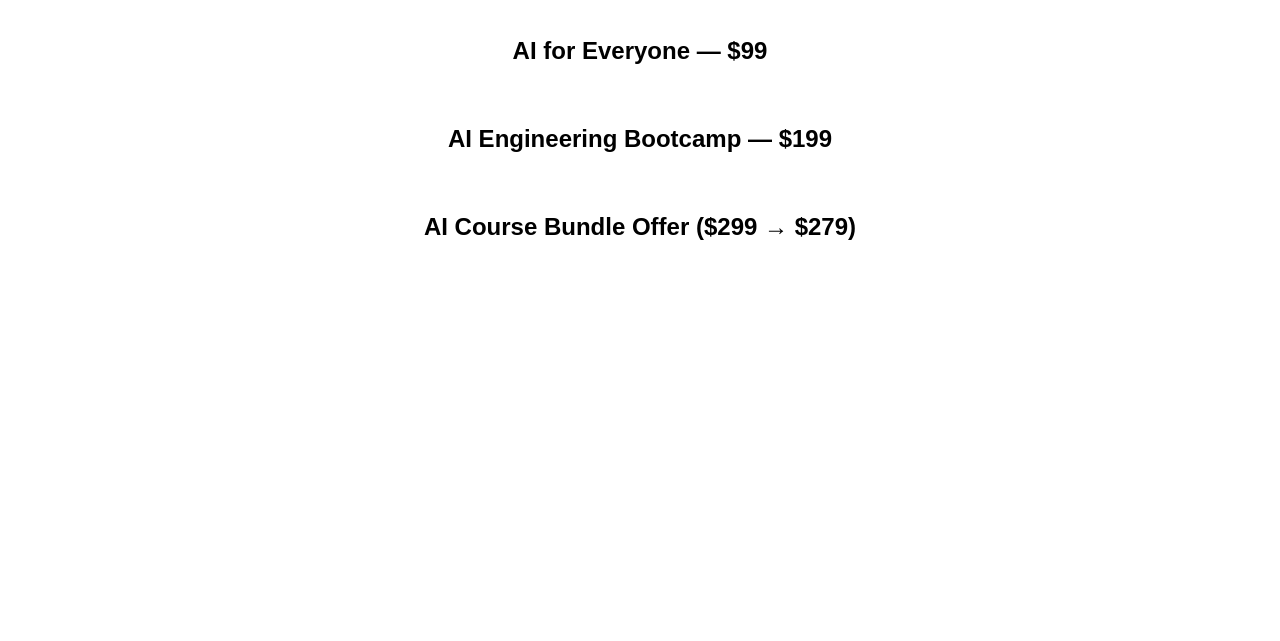
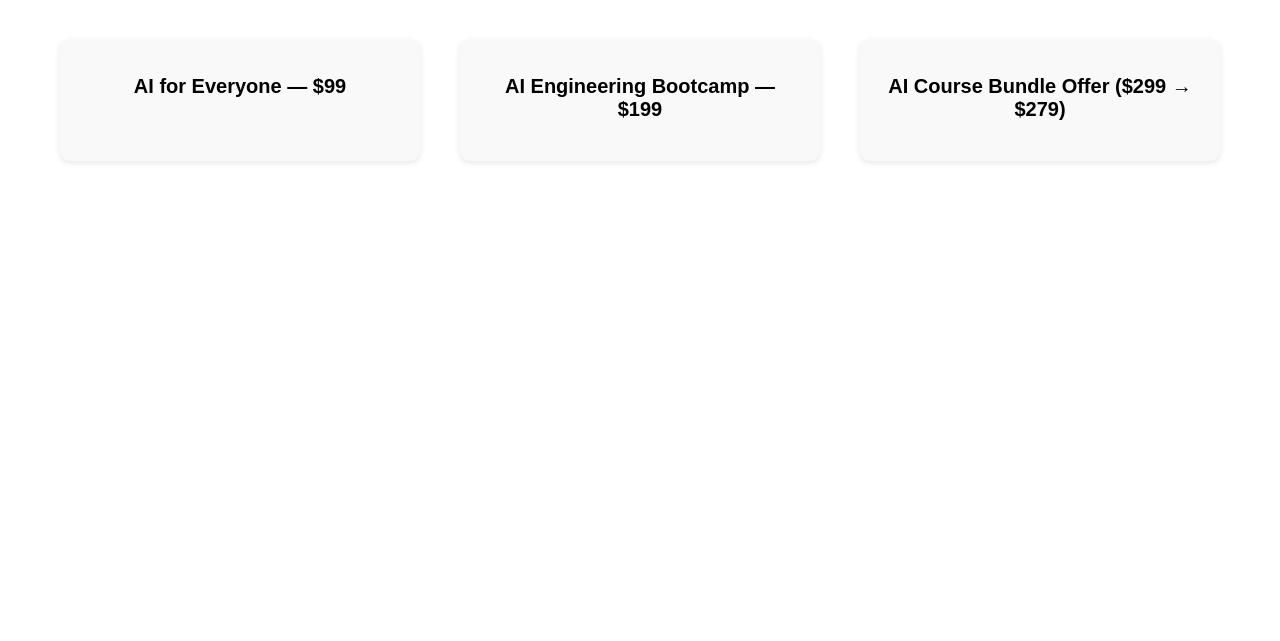
Before and after one commit to Ngeyane2003/AI-Course, a plain HTML site: page index.html in a window 1280 px wide. Shown: the part 159-800 px from the top of the page. Drawn offline with Linux system fonts and the light colour scheme; a script that the page names is missing.

Commit message:
Index.html

```diff
--- a/index.html
+++ b/index.html
@@ -8,12 +8,41 @@
     <script
       src="https://www.paypal.com/sdk/js?client-id=BAAWdpxE1NLrXYCiwgYkb3ZCtOVAGtHQSjn3TvJnfa64SO2BtXXvtltqBpjsaXH1WYGQhDmvIo6N_n0-fs&components=hosted-buttons&disable-funding=venmo&currency=USD">
     </script>
+    <style>
+        body {
+            font-family: Arial, sans-serif;
+            text-align: center;
+            padding: 50px;
+            margin: 0;
+        }
+        .courses {
+            display: flex;
+            flex-wrap: wrap;
+            justify-content: center;
+            gap: 40px;
+            margin-top: 50px;
+        }
+        .course-box {
+            flex: 1 1 300px;
+            max-width: 320px;
+            background: #f9f9f9;
+            padding: 20px;
+            border-radius: 10px;
+            box-shadow: 0 2px 6px rgba(0,0,0,0.1);
+        }
+        .course-box h2 {
+            font-size: 20px;
+            margin-bottom: 20px;
+        }
+    </style>
 </head>
-<body style="font-family: Arial, sans-serif; text-align: center; padding: 50px;">
+<body>
     <h1>Join Our AI Courses</h1>
     <p>Select a course below to enroll and pay securely with PayPal:</p>
 
-    <div style="margin-top: 40px;">
+    <div class="courses">
+        <!-- Course 1 -->
+        <div class="course-box">
             <h2>AI for Everyone — $99</h2>
             <div id="paypal-container-EU93KRXX5TSYA"></div>
             <script>
@@ -23,7 +52,8 @@
             </script>
         </div>
 
-    <div style="margin-top: 60px;">
+        <!-- Course 2 -->
+        <div class="course-box">
             <h2>AI Engineering Bootcamp — $199</h2>
             <div id="paypal-container-TPPRY2WFGDPJY"></div>
             <script>
@@ -33,7 +63,8 @@
             </script>
         </div>
 
-    <div style="margin-top: 60px;">
+        <!-- Course 3 -->
+        <div class="course-box">
             <h2>AI Course Bundle Offer ($299 → $279)</h2>
             <div id="paypal-container-4B44NAQ2NQAAS"></div>
             <script>
@@ -42,6 +73,6 @@
               }).render("#paypal-container-4B44NAQ2NQAAS");
             </script>
         </div>
-
+    </div>
 </body>
 </html>
```
Lines whose indentation alone changed are shown as unchanged.
